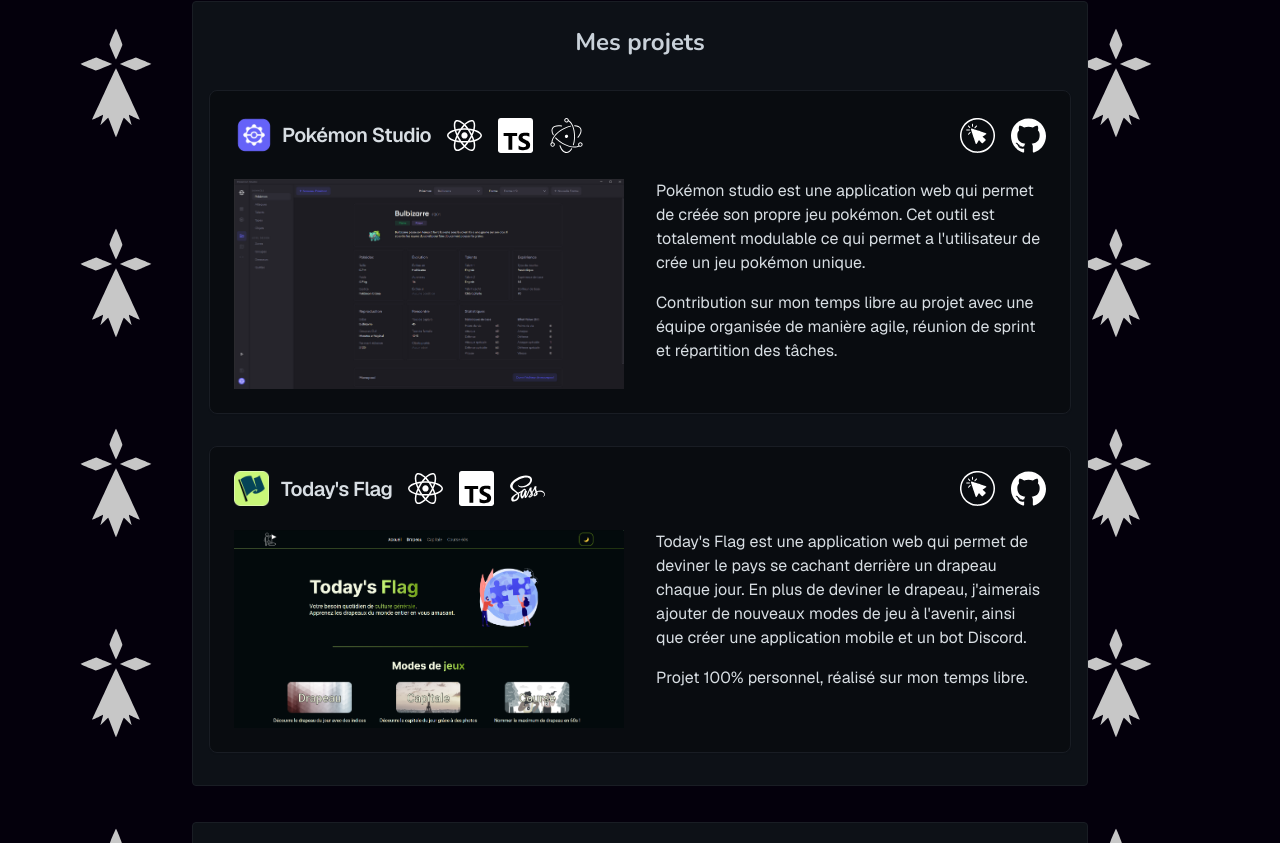
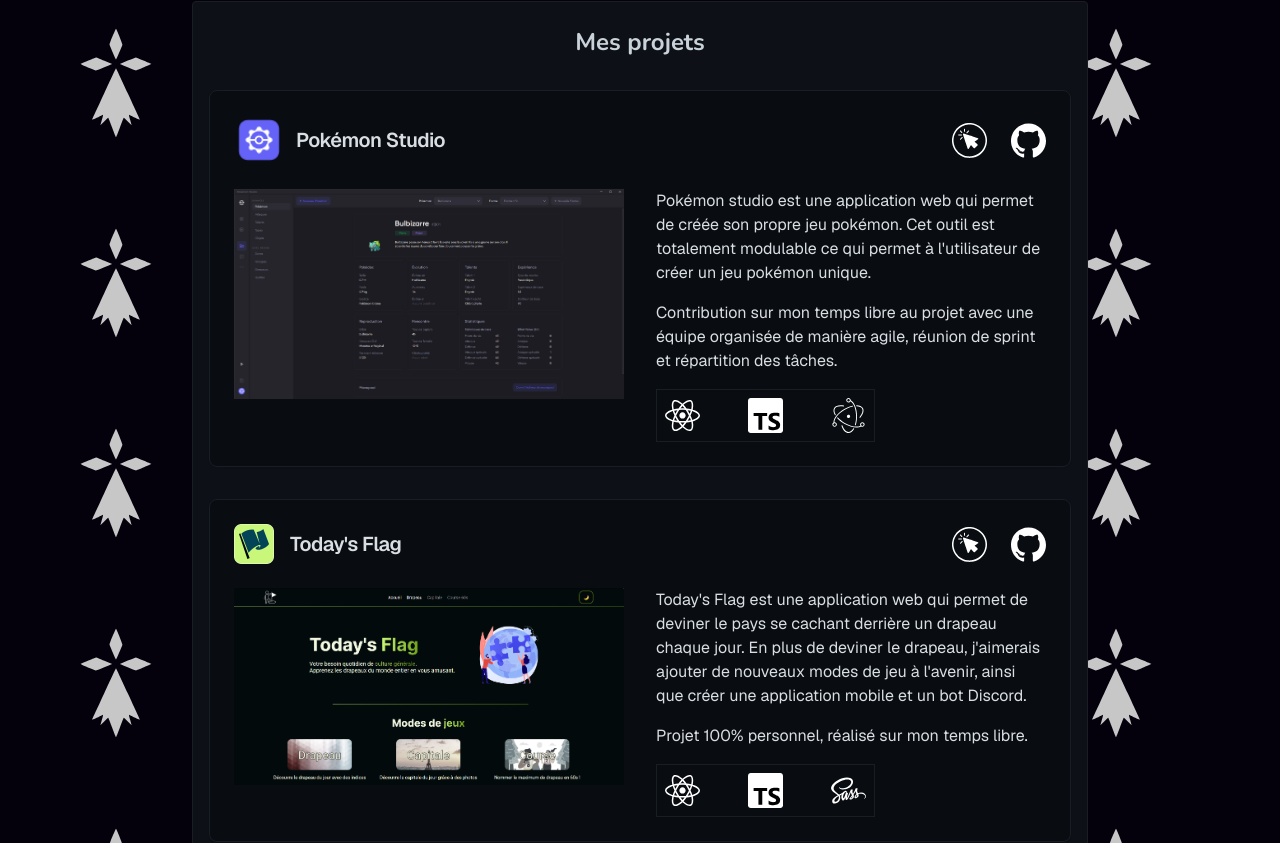
Before and after one commit to Karbbone/Portfolio, a Next.js app: page / in a window 1280 px wide. Shown: the part 877-1720 px from the top of the page. Built offline with nearby package versions, Linux system fonts and the light colour scheme.

Commit message:
refactor: Update ProjectSection component imports and styling

```diff
--- a/src/_components/sections/ProjectSection.tsx
+++ b/src/_components/sections/ProjectSection.tsx
@@ -20,27 +20,19 @@
         <h2 className="text-2xl font-caption font-bold text-center mt-2 mb-4">
           {"Mes projets"}
         </h2>
-        <div className="justify-center h-full py-4 flex flex-col gap-8">
-          <Card className="w-full">
+        <div className="justify-center py-4 flex flex-col gap-8">
+          <Card className="w-full h-full">
             <CardHeader>
-              <CardTitle className="overflow-hidden overflow-ellipsis text-xl justify-between items-center flex">
-                <div className="flex items-center gap-4">
-                  <div
-                    className="
-                  flex  items-center gap-2"
-                  >
+              <CardTitle className="overflow-hidden text-xl justify-between items-center flex">
+                <div className="flex items-center gap-3">
                   <Image
                     src={pokemonStudioIcon}
                     alt="pokemon-studio-icon"
-                      className="w-[40px] h-[40px]"
+                    className="w-[50px] h-[50px]"
                   />
                   <span>Pokémon Studio</span>
                 </div>
-                  <ReactIcon size={35} color="white" />
-                  <TsIcon size={35} color="white" />
-                  <ElectronIcon size={35} color="white" />
-                </div>
-                <div className="flex gap-4">
+                <div className="flex items-center md:gap-6 gap-2">
                   <a
                     href="https://pokemonworkshop.com/fr/studio"
                     target="_blank"
@@ -58,48 +50,45 @@
                 </div>
               </CardTitle>
             </CardHeader>
-            <CardContent className="flex gap-8">
-              <div className="flex-[3]">
+            <CardContent className="flex flex-col md:flex-row gap-4 md:gap-8 min-w-0">
+              <div className="flex-1 md:flex-[3] min-w-0">
                 <Image
                   src={pokemonStudio}
                   alt="pokemon-studio"
-                  className="w-full h-auto"
+                  className="max-w-full h-auto object-contain"
                 />
               </div>
-              <div className="flex-[3]">
+              <div className="flex-1 md:flex-[3] min-w-0">
                 <p>
                   Pokémon studio est une application web qui permet de créée son
                   propre jeu pokémon. Cet outil est totalement modulable ce qui
-                  permet a l&apos;utilisateur de crée un jeu pokémon unique.
+                  permet à l&apos;utilisateur de créer un jeu pokémon unique.
                 </p>
                 <p className="mt-4">
                   Contribution sur mon temps libre au projet avec une équipe
                   organisée de manière agile, réunion de sprint et répartition
                   des tâches.
                 </p>
+                <div className="inline-flex gap-12 mt-4 border p-2">
+                  <ReactIcon size={35} color="white" />
+                  <TsIcon size={35} color="white" />
+                  <ElectronIcon size={35} color="white" />
+                </div>
               </div>
             </CardContent>
           </Card>
-          <Card className="w-full">
+          <Card className="w-full h-full">
             <CardHeader>
-              <CardTitle className="overflow-hidden overflow-ellipsis text-xl justify-between items-center flex">
+              <CardTitle className="overflow-hidden text-xl justify-between items-center flex">
                 <div className="flex items-center gap-4">
-                  <div
-                    className="
-                  flex  items-center gap-3"
-                  >
                   <Image
                     src={todaysFlagIcon}
-                      alt="pokemon-studio-icon"
-                      className="w-[35px] h-[35px]"
+                    alt="todays-flag-icon"
+                    className="w-[40px] h-[40px]"
                   />
                   <span>Today&apos;s Flag</span>
                 </div>
-                  <ReactIcon size={35} color="white" />
-                  <TsIcon size={35} color="white" />
-                  <SassIcon size={35} color="white" />
-                </div>
-                <div className="flex gap-4">
+                <div className="flex items-center  md:gap-6 gap-2">
                   <a
                     href="https://todays-flag.vercel.app/"
                     target="_blank"
@@ -108,7 +97,7 @@
                     <LinkIcon size={35} color="white" />
                   </a>
                   <a
-                    href="https://github.com/PokemonWorkshop/PokemonStudio"
+                    href="https://github.com/Karbbone/TodaysFlag"
                     target="_blank"
                     rel="noopener noreferrer"
                   >
@@ -117,15 +106,15 @@
                 </div>
               </CardTitle>
             </CardHeader>
-            <CardContent className="flex gap-8">
-              <div className="flex-[3]">
+            <CardContent className="flex flex-col md:flex-row gap-4 md:gap-8 min-w-0">
+              <div className="flex-1 md:flex-[3] min-w-0">
                 <Image
                   src={todaysFlag}
                   alt="todays-flag"
-                  className="w-full h-auto"
+                  className="max-w-full h-auto object-contain"
                 />
               </div>
-              <div className="flex-[3]">
+              <div className="flex-1 md:flex-[3] min-w-0">
                 <p>
                   Today&apos;s Flag est une application web qui permet de
                   deviner le pays se cachant derrière un drapeau chaque jour. En
@@ -136,6 +125,11 @@
                 <p className="mt-4">
                   Projet 100% personnel, réalisé sur mon temps libre.
                 </p>
+                <div className="inline-flex gap-12 mt-4 border p-2">
+                  <ReactIcon size={35} color="white" />
+                  <TsIcon size={35} color="white" />
+                  <SassIcon size={35} color="white" />
+                </div>
               </div>
             </CardContent>
           </Card>
```
Lines whose indentation alone changed are shown as unchanged.
